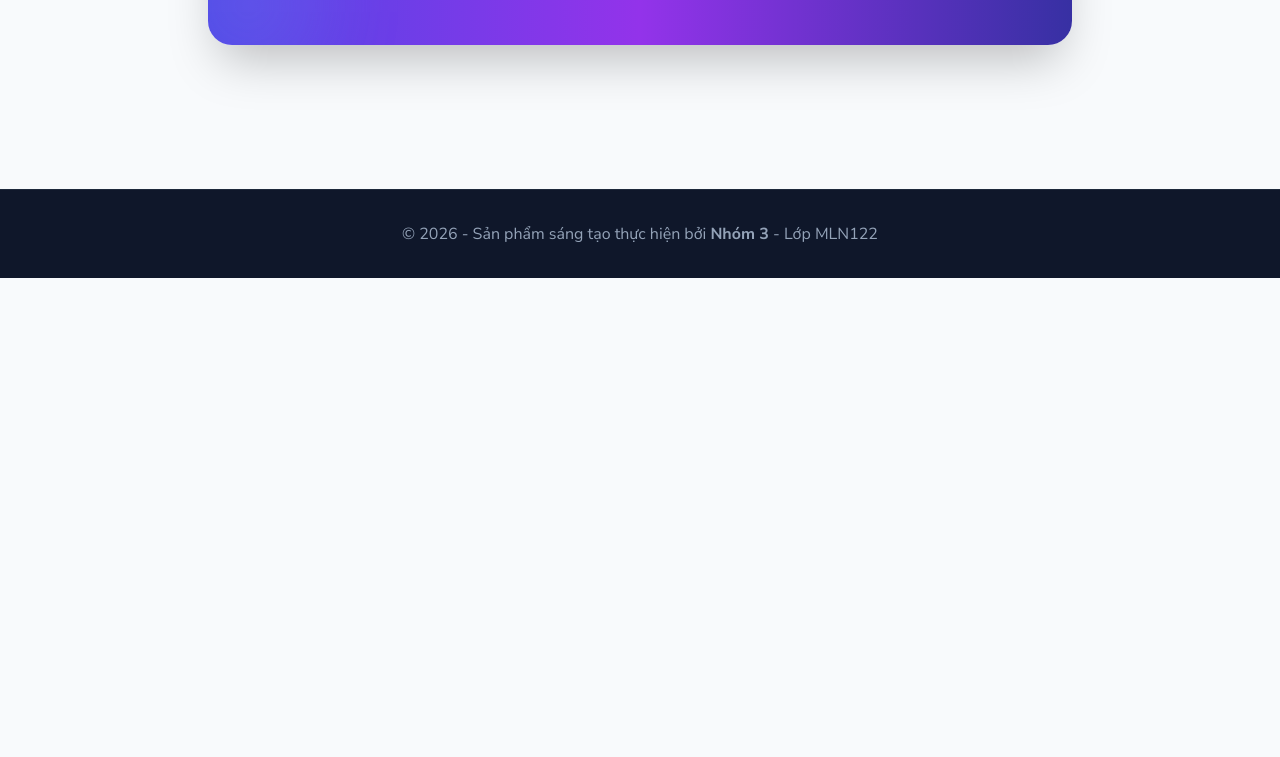
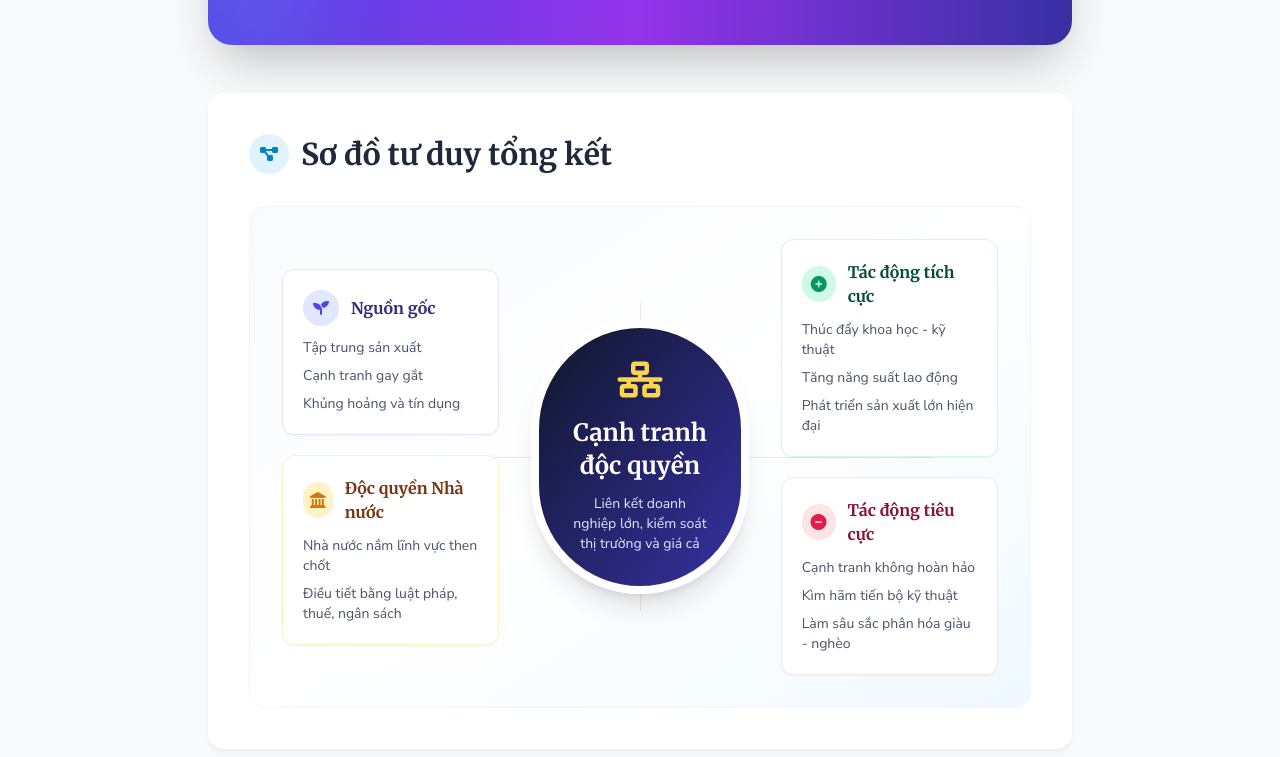
Before and after one commit to duypon2601/mln122-tnvHoang, a website: page home.html in a window 1280 px wide. Shown: the part 3863-4620 px from the top of the page. Before the commit the page ends 4141 px from the top, so only its background shows below. Drawn offline with nearby package versions, Linux system fonts and the light colour scheme.

Commit message:
Add mind map summary section

```diff
--- a/home.html
+++ b/home.html
@@ -293,6 +293,88 @@
             </div>
         </section>
 
+        <!-- Sơ đồ tư duy tổng kết -->
+        <section id="so-do-tu-duy" class="glass-card rounded-2xl p-6 md:p-10 mt-12 fade-in-up" style="animation-delay: 1s; scroll-margin-top: 5rem;">
+            <div class="flex items-center gap-3 mb-8">
+                <div class="w-10 h-10 rounded-full bg-sky-100 flex items-center justify-center text-sky-600 font-bold text-xl">
+                    <i class="fas fa-diagram-project text-base"></i>
+                </div>
+                <h2 class="text-2xl md:text-3xl font-bold text-slate-800">Sơ đồ tư duy tổng kết</h2>
+            </div>
+
+            <div class="relative rounded-2xl bg-gradient-to-br from-slate-50 via-white to-sky-50 border border-slate-100 p-5 md:p-8 overflow-hidden">
+                <div class="hidden md:block absolute left-1/2 top-24 bottom-24 w-px bg-slate-200"></div>
+                <div class="hidden md:block absolute left-24 right-24 top-1/2 h-px bg-slate-200"></div>
+
+                <div class="relative z-10 grid grid-cols-1 md:grid-cols-3 gap-5 md:gap-8 items-center">
+                    <div class="space-y-5">
+                        <div class="bg-white border border-indigo-100 rounded-xl p-5 shadow-sm">
+                            <div class="flex items-center gap-3 mb-3">
+                                <span class="w-9 h-9 rounded-full bg-indigo-100 text-indigo-600 flex items-center justify-center">
+                                    <i class="fas fa-seedling"></i>
+                                </span>
+                                <h3 class="font-bold text-indigo-900">Nguồn gốc</h3>
+                            </div>
+                            <ul class="space-y-2 text-sm text-slate-600">
+                                <li>Tập trung sản xuất</li>
+                                <li>Cạnh tranh gay gắt</li>
+                                <li>Khủng hoảng và tín dụng</li>
+                            </ul>
+                        </div>
+
+                        <div class="bg-white border border-amber-100 rounded-xl p-5 shadow-sm">
+                            <div class="flex items-center gap-3 mb-3">
+                                <span class="w-9 h-9 rounded-full bg-amber-100 text-amber-600 flex items-center justify-center">
+                                    <i class="fas fa-landmark"></i>
+                                </span>
+                                <h3 class="font-bold text-amber-900">Độc quyền Nhà nước</h3>
+                            </div>
+                            <ul class="space-y-2 text-sm text-slate-600">
+                                <li>Nhà nước nắm lĩnh vực then chốt</li>
+                                <li>Điều tiết bằng luật pháp, thuế, ngân sách</li>
+                            </ul>
+                        </div>
+                    </div>
+
+                    <div class="mx-auto w-full max-w-xs aspect-square rounded-full bg-gradient-to-br from-slate-900 to-indigo-800 text-white shadow-xl flex flex-col items-center justify-center text-center p-8 border-8 border-white">
+                        <i class="fas fa-network-wired text-4xl text-amber-300 mb-4"></i>
+                        <h3 class="font-bold text-2xl leading-snug">Cạnh tranh độc quyền</h3>
+                        <p class="text-sm text-indigo-100 mt-3">Liên kết doanh nghiệp lớn, kiểm soát thị trường và giá cả</p>
+                    </div>
+
+                    <div class="space-y-5">
+                        <div class="bg-white border border-emerald-100 rounded-xl p-5 shadow-sm">
+                            <div class="flex items-center gap-3 mb-3">
+                                <span class="w-9 h-9 rounded-full bg-emerald-100 text-emerald-600 flex items-center justify-center">
+                                    <i class="fas fa-circle-plus"></i>
+                                </span>
+                                <h3 class="font-bold text-emerald-900">Tác động tích cực</h3>
+                            </div>
+                            <ul class="space-y-2 text-sm text-slate-600">
+                                <li>Thúc đẩy khoa học - kỹ thuật</li>
+                                <li>Tăng năng suất lao động</li>
+                                <li>Phát triển sản xuất lớn hiện đại</li>
+                            </ul>
+                        </div>
+
+                        <div class="bg-white border border-rose-100 rounded-xl p-5 shadow-sm">
+                            <div class="flex items-center gap-3 mb-3">
+                                <span class="w-9 h-9 rounded-full bg-rose-100 text-rose-600 flex items-center justify-center">
+                                    <i class="fas fa-circle-minus"></i>
+                                </span>
+                                <h3 class="font-bold text-rose-900">Tác động tiêu cực</h3>
+                            </div>
+                            <ul class="space-y-2 text-sm text-slate-600">
+                                <li>Cạnh tranh không hoàn hảo</li>
+                                <li>Kìm hãm tiến bộ kỹ thuật</li>
+                                <li>Làm sâu sắc phân hóa giàu - nghèo</li>
+                            </ul>
+                        </div>
+                    </div>
+                </div>
+            </div>
+        </section>
+
     </main>
 
     <footer class="bg-slate-900 text-slate-400 py-8 text-center mt-12 border-t border-slate-800">
```
